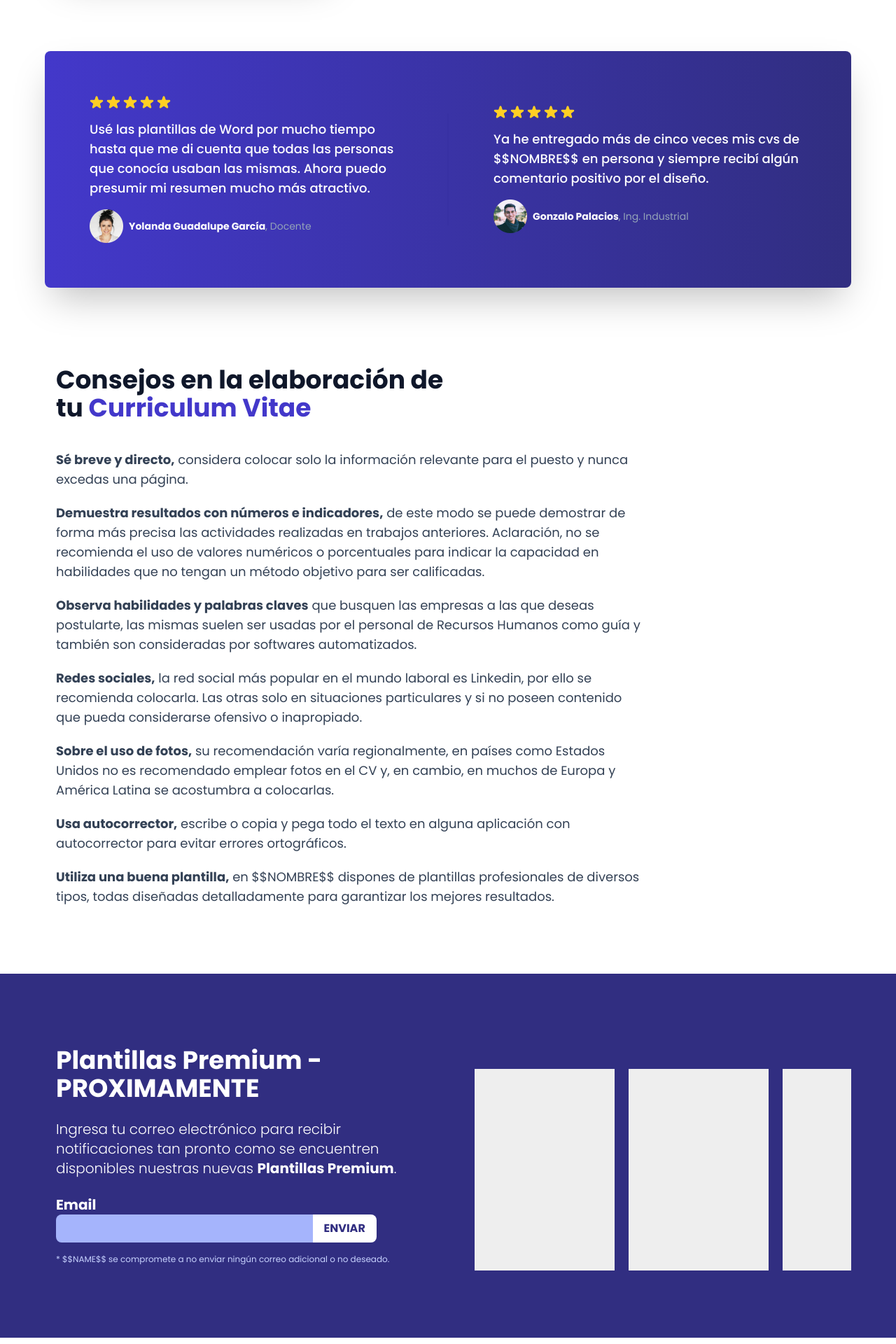
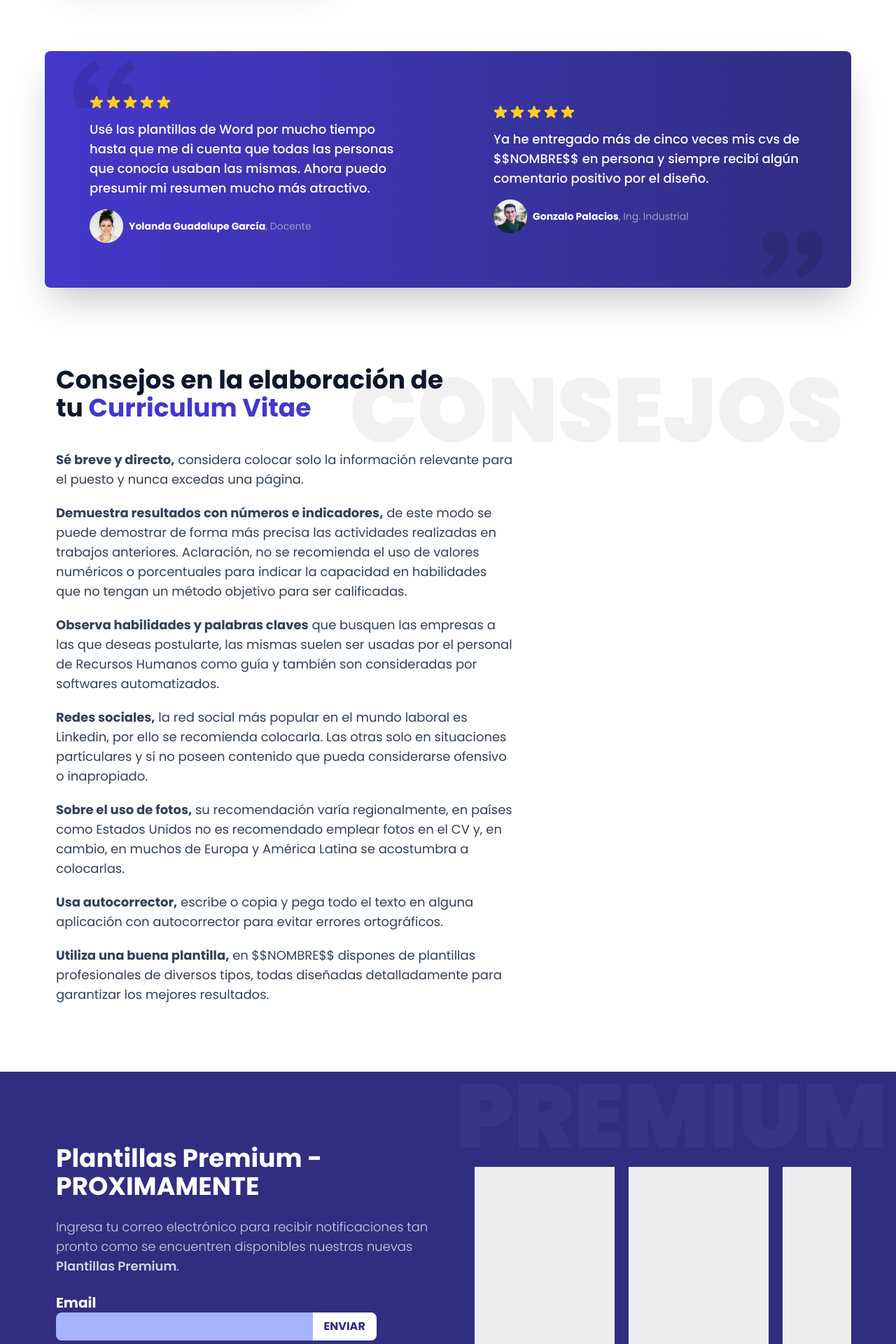
Before and after one commit to RdrBux/cv-application, a React (Create React App) app: page / in a window 1280 px wide. Shown: the part 1240-3160 px from the top of the page at 70% size. Built offline with nearby package versions, Linux system fonts and the light colour scheme; the HTML template or start-up script is replaced by a standard one.

Commit message:
Add styling on landing page

```diff
--- a/src/components/Landing/Blog.js
+++ b/src/components/Landing/Blog.js
@@ -3,12 +3,15 @@ import React, { Component } from 'react';
 export class Blog extends Component {
   render() {
     return (
-      <section className="px-4 py-16 lg:py-24 container lg:max-w-6xl">
+      <section className="px-4 py-16 lg:py-24 container lg:max-w-6xl relative">
+        <div className="absolute text-9xl font-black opacity-5 right-3">
+          CONSEJOS
+        </div>
         <h2 className="text-slate-900 font-bold text-3xl lg:text-4xl lg:w-1/2">
           Consejos en la elaboración de tu{' '}
           <span className="text-indigo-700">Curriculum Vitae</span>
         </h2>
-        <div className="flex flex-col gap-5 mt-5 lg:mt-10 text-slate-700 text-sm lg:text-lg lg:w-3/4">
+        <div className="flex flex-col gap-5 mt-5 lg:mt-10 text-slate-700 text-sm lg:text-lg lg:w-7/12">
           <p>
             <strong>Sé breve y directo,</strong> considera colocar solo la
             información relevante para el puesto y nunca excedas una página.
--- a/src/components/Landing/Newsletter.js
+++ b/src/components/Landing/Newsletter.js
@@ -3,16 +3,19 @@ import React, { Component } from 'react';
 export class Newsletter extends Component {
   render() {
     return (
-      <section className="bg-indigo-900 text-white" id="newsletter">
+      <section className="bg-indigo-900 text-white relative" id="newsletter">
+        <div className="absolute text-9xl font-black opacity-5 text-indigo-300 right-3">
+          PREMIUM
+        </div>
         <div className="px-4 py-8 lg:py-24 flex flex-col lg:flex-row lg:items-center lg:gap-12 container lg:max-w-6xl">
           <div>
             <h2 className="font-bold text-3xl lg:text-4xl">
               Plantillas Premium - PROXIMAMENTE
             </h2>
-            <p className="leading-6 font-light lg:text-xl mt-4 lg:mt-6 max-w-2xl">
+            <p className="leading-6 font-light text-slate-300 lg:text-lg mt-4 lg:mt-6 max-w-2xl">
               Ingresa tu correo electrónico para recibir notificaciones tan
               pronto como se encuentren disponibles nuestras nuevas{' '}
-              <span className="font-bold">Plantillas Premium</span>.
+              <span className="font-semibold">Plantillas Premium</span>.
             </p>
             <form className="mt-4 lg:mt-6">
               <label className="font-bold lg:text-xl" htmlFor="email">
--- a/src/components/Landing/Testimonial.js
+++ b/src/components/Landing/Testimonial.js
@@ -4,8 +4,18 @@ export class Testimonial extends Component {
   render() {
     return (
       <div className="p-4">
-        <section className="bg-gradient-to-r from-indigo-700 to-indigo-900 text-white flex flex-col lg:flex-row lg:items-center lg:justify-center lg:gap-16 px-1 lg:p-16 py-4 gap-8 container lg:max-w-6xl rounded-lg shadow-2xl">
-          <div className="flex flex-col items-center lg:items-start gap-4 lg:w-10/12">
+        <section className="bg-gradient-to-r from-indigo-700 to-indigo-900 text-white flex flex-col lg:flex-row lg:items-center lg:justify-center lg:gap-16 px-1 lg:p-16 py-8 gap-8 container lg:max-w-6xl rounded-lg shadow-2xl relative">
+          <img
+            className="absolute opacity-10 top-3 left-10"
+            src="./img/quote-start.svg"
+            alt=""
+          />
+          <img
+            className="absolute opacity-10 bottom-3 right-10"
+            src="./img/quote-end.svg"
+            alt=""
+          />
+          <div className="flex flex-col items-center lg:items-start gap-4 lg:w-10/12 z-10">
             <div className="flex gap-1">
               <img className="w-5" src="./img/star-gold.svg" alt="star" />
               <img className="w-5" src="./img/star-gold.svg" alt="star" />
```
Also changed, not shown: public/img/quote-end.svg (added), public/img/quote-start.svg (added).
